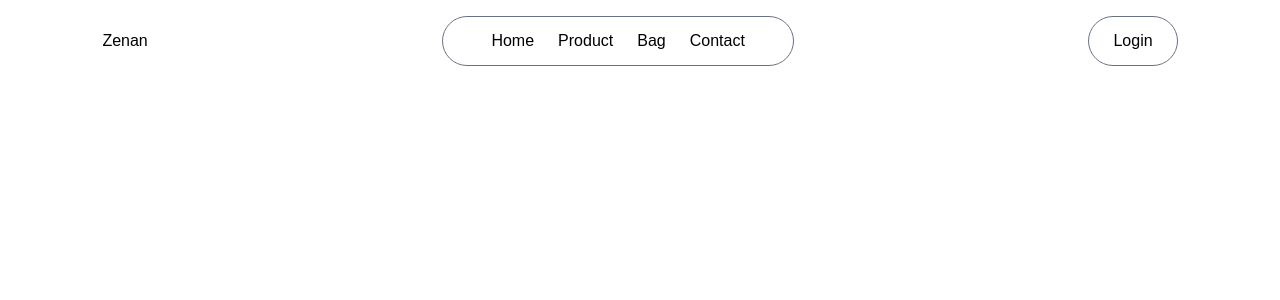
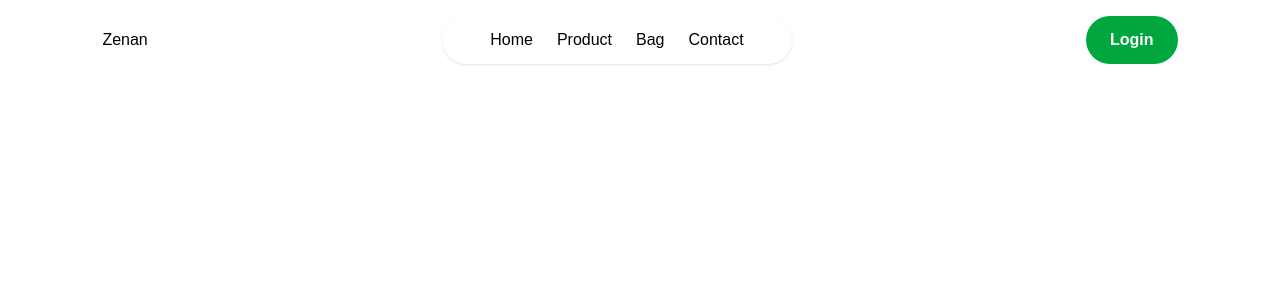
Before and after one commit to Vepa03/zenan_zahmeti, a Next.js app: page / in a window 1280 px wide. Shown: the top 300 px of the page. Built offline with nearby package versions, Linux system fonts and the light colour scheme; a web font is replaced by a local one.

Commit message:
added buttons

```diff
--- a/app/components/Navbar.jsx
+++ b/app/components/Navbar.jsx
@@ -5,15 +5,14 @@ const Navbar = () => {
     <>
     <nav className='w-full fixed px-5 lg:px-8 xl:px-[8%] py-4 flex items-center justify-between'>
         <a href='/'>Zenan</a>
-        <ul className='hidden md:flex items-center gap-6 rounded-full px-12 py-3 border border-gray-500'>
-           <li><a href='/home'>Home</a></li>
-           <li><a href='/product'>Product</a></li>
-           <li><a href='/bag'></a>Bag</li>
-           <li><a href='/contact'></a>Contact</li>
+        <ul className='hidden md:flex items-center gap-6 rounded-full px-12 py-3
+        bg-white shadow-sm bg-opacity-50'>
+           <li><a href='/home' className='font-Ovo'>Home</a></li>
+           <li><a href='/product' className='font-Ovo'>Product</a></li>
+           <li><a href='/bag' className='font-Ovo'>Bag</a></li>
+           <li><a href='/contact' className='font-Ovo'>Contact</a></li>
         </ul>
-        <div className='rounded-full border px-6 py-3 border-gray-500'>
-            <a href='/login'>Login</a>
-        </div>
+        <button href='/login' className='bg-green-600 rounded-full px-6 py-3 text-white hover:bg-green-700 font-bold '>Login</button>
     </nav>
     </>
   )
--- a/tailwind.config.mjs
+++ b/tailwind.config.mjs
@@ -1,3 +1,5 @@
+import { Outfit } from 'next/font/google';
+
 /** @type {import('tailwindcss').Config} */
 export default {
   content: [
@@ -8,9 +10,14 @@ export default {
   theme: {
     extend: {
       colors: {
-        background: "var(--background)",
-        foreground: "var(--foreground)",
+        lightHover: '#fcf4ff',
+        darkHover: '#2a004a',
+        darkTheme: '#11001F'
       },
+      fontFamily: {
+        Outfit: ['Outfit', 'sans-serif'],
+        Ovo: ['Ovo', 'serif']
+      }
     },
   },
   plugins: [],
```
